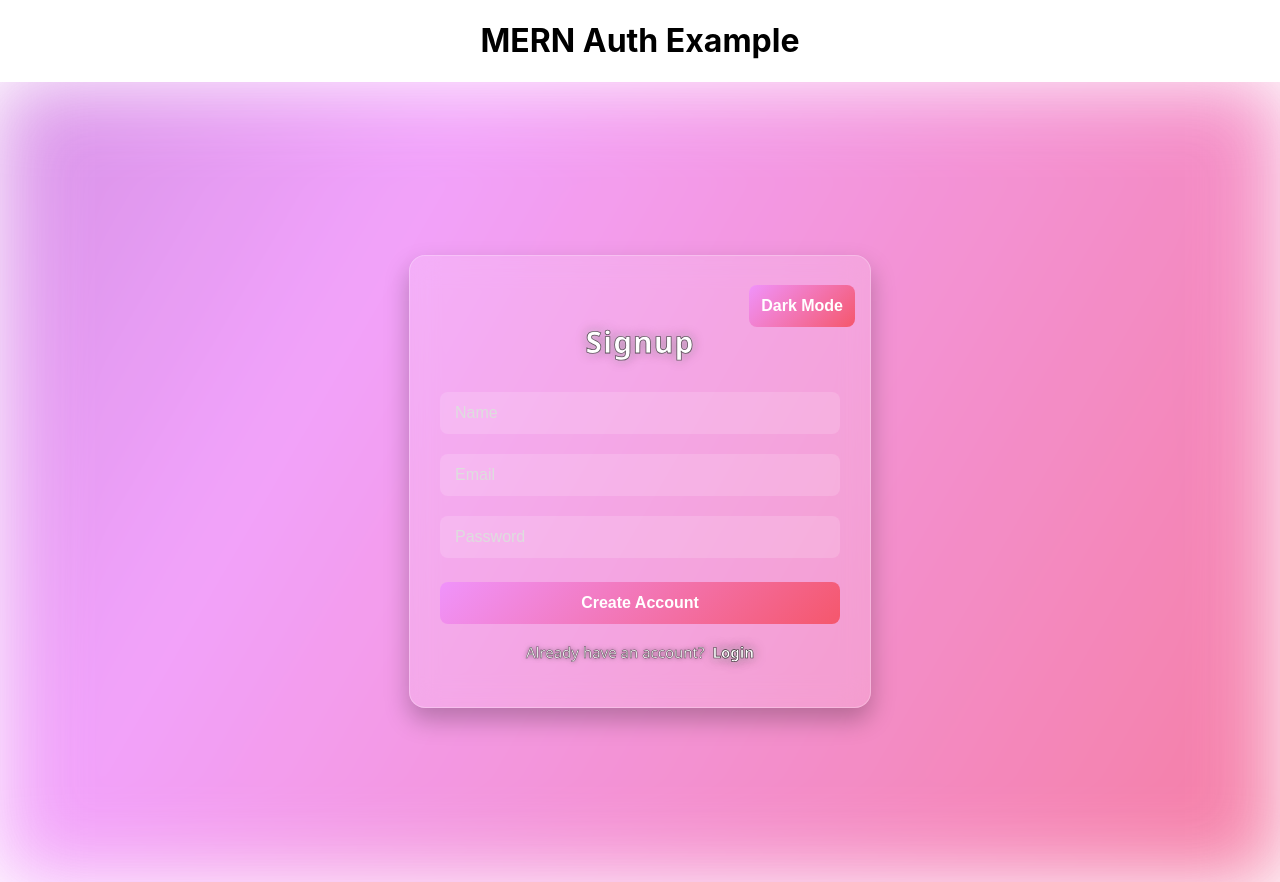
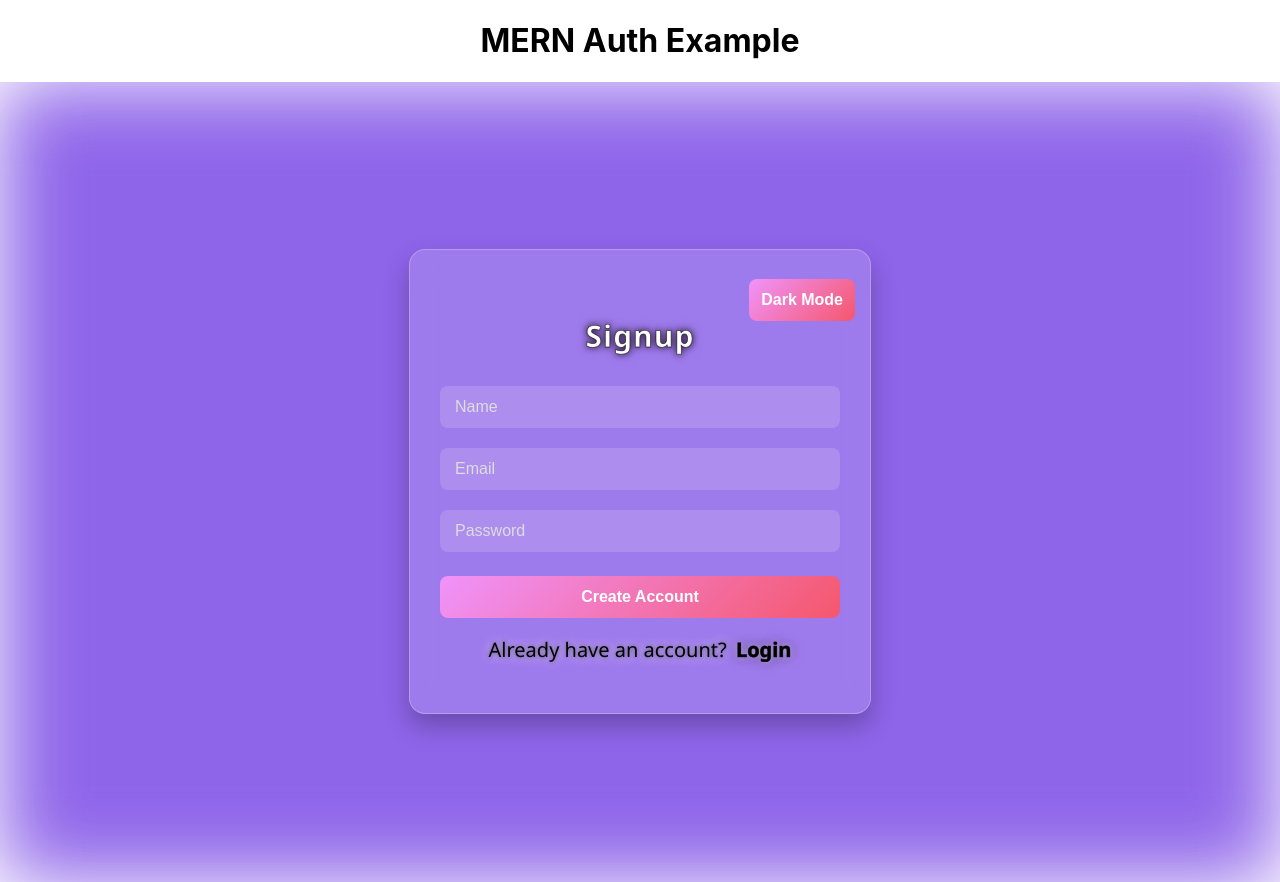
Before and after one commit to parth-negi00/Authentication-Page, a React (Create React App) app in the folder client/: page / in a window 1280 px wide. Built offline with nearby package versions, Linux system fonts and the light colour scheme.

Commit message:
added dashboard

```diff
--- a/client/src/components/Signup.css
+++ b/client/src/components/Signup.css
@@ -26,13 +26,25 @@
   z-index: 0;
 }
 
+/* Light mode background (violet tone) */
+.auth-page.light .animated-bg {
+  background: linear-gradient(
+    120deg,
+    #7b4ae6,
+    #7b4ae6,
+    #7b4ae6,
+    #7b4ae6
+  );
+}
+
+/* Dark mode background */
 .auth-page.dark .animated-bg {
   background: linear-gradient(
     120deg,
-    #0f2027,
-    #203a43,
-    #2c5364,
-    #1c1c1c
+    #000000f6,
+    #000000f6,
+    #000000f6,
+    #000000f6
   );
 }
 
@@ -78,7 +90,7 @@
   /* Border + glow effect */
   -webkit-text-stroke: 0.8px rgba(0, 0, 0, 0.6);
   text-shadow:
-    0 0 6px rgba(255, 255, 255, 0.4),
+    0 0 6px rgba(17, 2, 2, 0.82),
     0 0 12px rgba(0, 0, 0, 0.4);
 
   letter-spacing: 1px;
@@ -148,7 +160,7 @@
   text-align: center;
   margin-top: 15px;
   font-weight: 500;
-  color: #ffe066;
+  color: #000000;
 }
 
 /* ===== SWITCH LINK (EXACT STYLE YOU LIKED) ===== */
@@ -156,14 +168,13 @@
   text-align: center;
   margin-top: 18px;
   font-weight: 500;
-  font-size: 15px;
-  color: #ffffff;
+  font-size: 20px;
+  color: #000000;
 
   /* Border + glow for visibility */
-  -webkit-text-stroke: 0.5px rgba(0, 0, 0, 0.6);
   text-shadow:
     0 0 5px rgba(0, 0, 0, 0.6),
-    0 0 10px rgba(255, 255, 255, 0.25);
+    0 0 10px rgb(255, 255, 255);
 }
 
 /* Clickable Login / Signup */
@@ -171,7 +182,7 @@
   cursor: pointer;
   font-weight: 700;
   margin-left: 4px;
-  color: #ffffff;
+  color: #000000;
 
   /* Stronger border + glow */
   -webkit-text-stroke: 0.6px rgba(0, 0, 0, 0.8);
@@ -205,7 +216,7 @@
 }
 
 .toggle-btn:hover {
-  background-color: #ffd633;
+  background-color: #ffe065;
 }
 
 /* ===== DARK MODE CARD ===== */
@@ -218,3 +229,11 @@
   background-color: #555;
   color: #f5f5f5;
 }
+/* Dark mode: make switch text white */
+.signup-container.dark .switch-link {
+  color: #ffffff;
+}
+
+.signup-container.dark .switch-link .link {
+  color: #ffffff;
+}
--- /dev/null
+++ b/package.json
@@ -0,0 +1,5 @@
+{
+  "dependencies": {
+    "react-router-dom": "^7.12.0"
+  }
+}
```
Also changed, not shown: client/src/pages/Dashboard.jsx (added), 1 other file (tests, documents, lock files or other folders).
